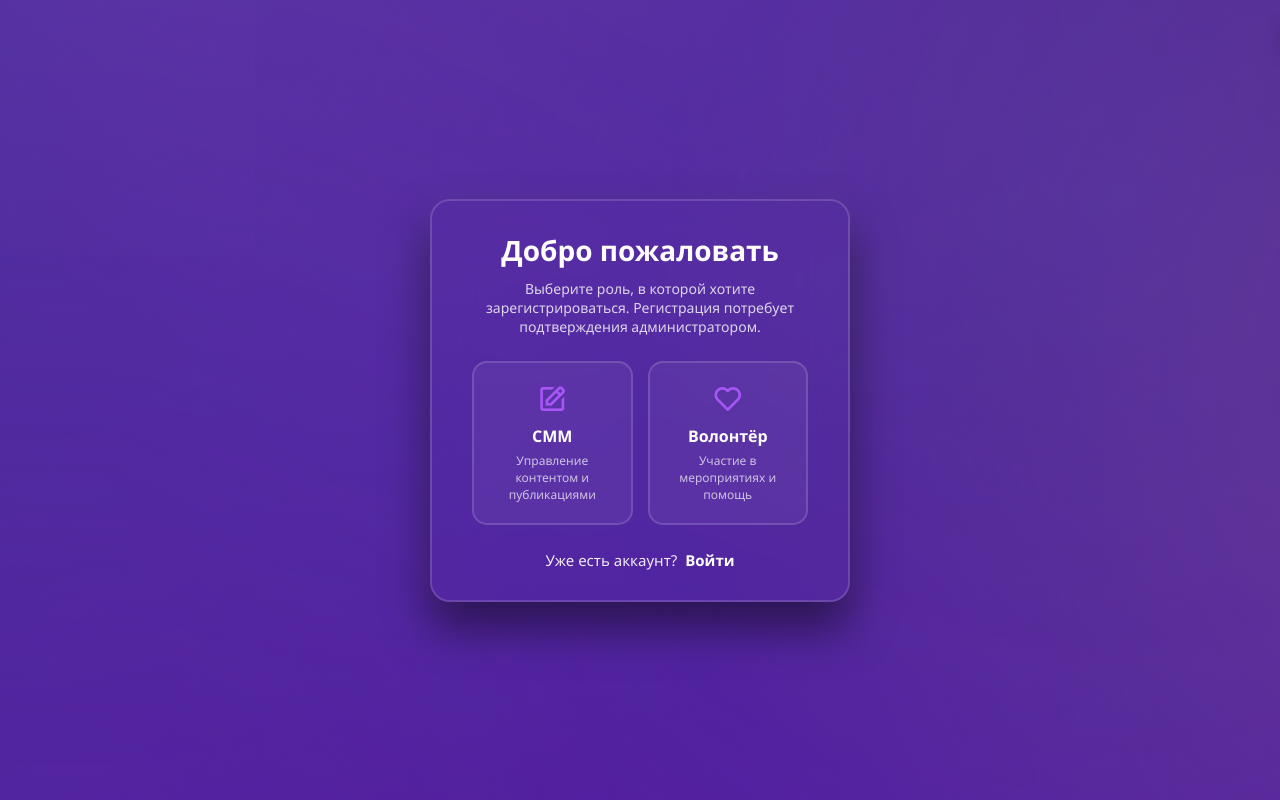
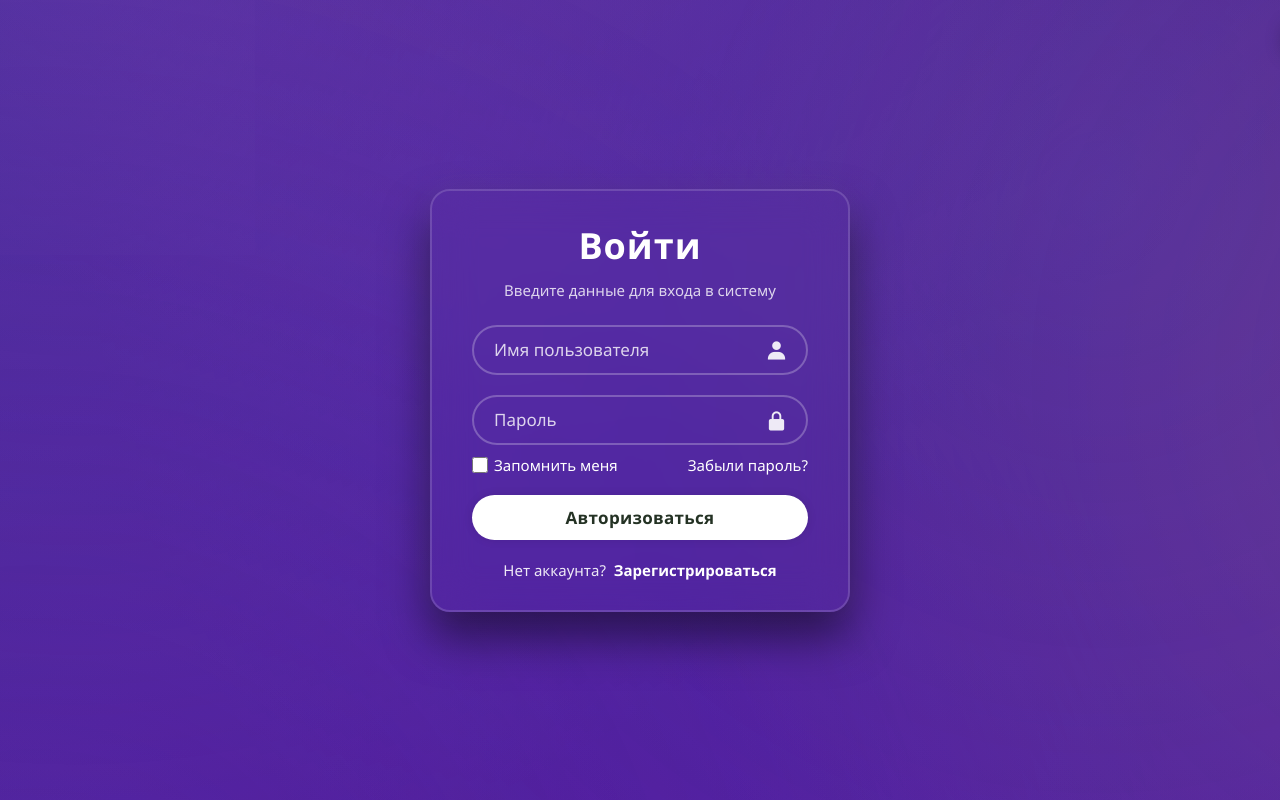
Before and after one commit to Meyson123/Hackathon-25-04, a Python web app: template templates/auth.html in a window 1280 px wide. Run offline with Jinja, Linux system fonts and the light colour scheme; the template is opened without the code that fills it, so the values that code supplies are empty.

Commit message:
Изменение страницы аутентификации

```diff
--- a/templates/auth.html
+++ b/templates/auth.html
@@ -12,31 +12,8 @@
 
     <div class="auth-container">
 
-        <!-- ===== STEP 1: ROLE SELECTION ===== -->
-        <div class="auth-card" id="roleStep">
-            <div class="role-selection">
-                <h2>Добро пожаловать</h2>
-                <p>Выберите роль, в которой хотите зарегистрироваться. Регистрация потребует подтверждения администратором.</p>
-                <div class="role-cards">
-                    <div class="role-card" data-role="smm">
-                        <i class="bx bx-edit"></i>
-                        <h3>СММ</h3>
-                        <p>Управление контентом и публикациями</p>
-                    </div>
-                    <div class="role-card" data-role="volunteer">
-                        <i class="bx bx-heart"></i>
-                        <h3>Волонтёр</h3>
-                        <p>Участие в мероприятиях и помощь</p>
-                    </div>
-                </div>
-                <div class="auth-footer">
-                    <p>Уже есть аккаунт? <a href="#" id="goToLogin">Войти</a></p>
-                </div>
-            </div>
-        </div>
-
-        <!-- ===== STEP 2: LOGIN FORM ===== -->
-        <div class="auth-card" id="loginStep" style="display:none;">
+        <!-- ===== LOGIN FORM ===== -->
+        <div class="auth-card" id="loginStep">
             <h1>Войти</h1>
             <p class="auth-subtitle">Введите данные для входа в систему</p>
 
@@ -65,7 +42,65 @@
             </form>
 
             <div class="auth-footer">
-                <p>Нет аккаунта? <a href="/auth" id="goToRole">Зарегистрироваться</a></p>
+                <p>Нет аккаунта? <a href="#" id="goToReg">Зарегистрироваться</a></p>
+            </div>
+        </div>
+
+        <!-- ===== REGISTRATION FORM ===== -->
+        <div class="auth-card" id="regStep" style="display:none;">
+            <h1>Регистрация</h1>
+
+            <!-- Выбор роли -->
+            <div class="role-buttons">
+                <button type="button" class="role-btn" data-role="smm">
+                    <i class="bx bx-edit"></i>
+                    <span>СММ</span>
+                </button>
+                <button type="button" class="role-btn" data-role="volunteer">
+                    <i class="bx bx-heart"></i>
+                    <span>Волонтёр</span>
+                </button>
+            </div>
+
+            <p class="auth-subtitle">
+                Роль: <strong id="regRoleLabel">Не выбрана</strong>
+            </p>
+            <p class="auth-subtitle" style="margin-top:4px; font-size:.85rem; opacity:.7;">
+                После регистрации потребуется подтверждение администратором.
+            </p>
+
+            <form id="regForm" novalidate>
+                <input type="hidden" id="regRole" name="role" value="">
+
+                <div class="auth-input-group" id="regNameGroup">
+                    <input type="text" id="regName" placeholder="Имя пользователя" autocomplete="username" required>
+                    <i class="bx bxs-user"></i>
+                </div>
+                <div class="auth-error" id="regNameError"></div>
+
+                <div class="auth-input-group" id="regEmailGroup">
+                    <input type="email" id="regEmail" placeholder="Email" autocomplete="email" required>
+                    <i class="bx bxs-envelope"></i>
+                </div>
+                <div class="auth-error" id="regEmailError"></div>
+
+                <div class="auth-input-group" id="regPasswordGroup">
+                    <input type="password" id="regPassword" placeholder="Пароль" autocomplete="new-password" required>
+                    <i class="bx bxs-lock-alt"></i>
+                </div>
+                <div class="auth-error" id="regPasswordError"></div>
+
+                <div class="auth-input-group" id="regPassword2Group">
+                    <input type="password" id="regPassword2" placeholder="Подтвердите пароль" autocomplete="new-password" required>
+                    <i class="bx bxs-lock"></i>
+                </div>
+                <div class="auth-error" id="regPassword2Error"></div>
+
+                <button type="submit" class="auth-btn" id="regBtn">Зарегистрироваться</button>
+            </form>
+
+            <div class="auth-footer">
+                <p>Уже есть аккаунт? <a href="#" id="goToLogin">Войти</a></p>
             </div>
         </div>
 
```
Also changed, not shown: templates/reg.html (deleted, +0 -64 lines).
